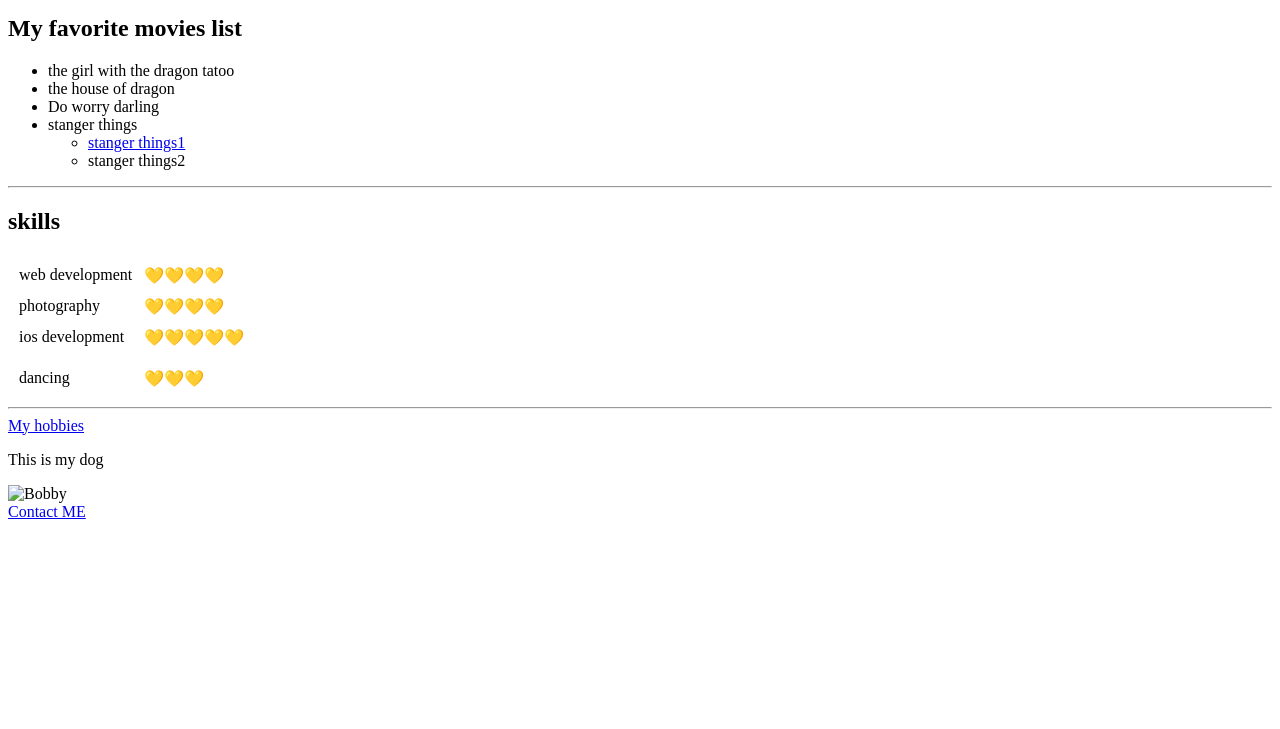
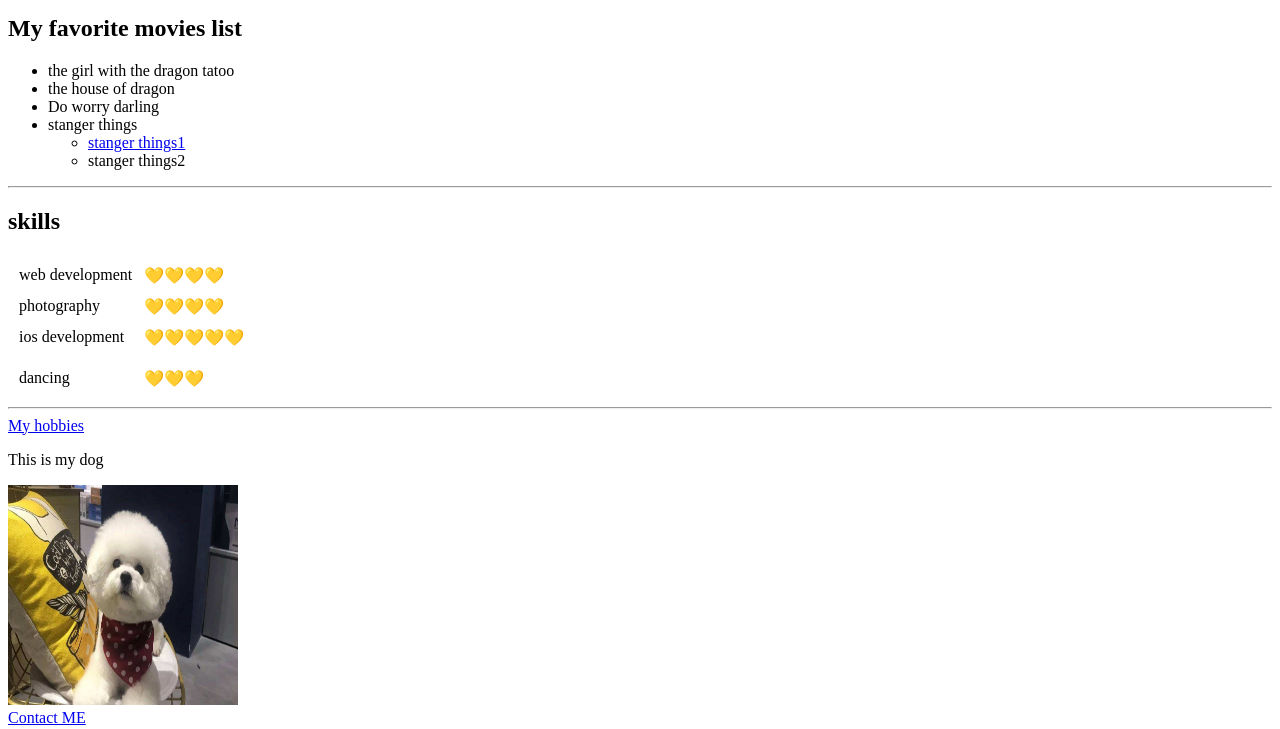
Before and after one commit to YUJINGWANG23/vc, a plain HTML site: page index.html in a window 1280 px wide. Shown: the part 243-972 px from the top of the page. Before the commit the page ends 800 px from the top, so only its background shows below. Drawn offline with Linux system fonts and the light colour scheme.

Commit message:
Update index.html

```diff
--- a/index.html
+++ b/index.html
@@ -71,7 +71,7 @@
 <hr>
 <a href="hobbies.html">My hobbies</a>
 <p>This is my dog</p>
-<img src="Contact Me/bobby.jpeg" width="230" height="220" alt="Bobby"><br>
+<img src="bobby.jpeg" width="230" height="220" alt="Bobby"><br>
 
 <a href="coooo.html">Contact ME</a>
 
```
